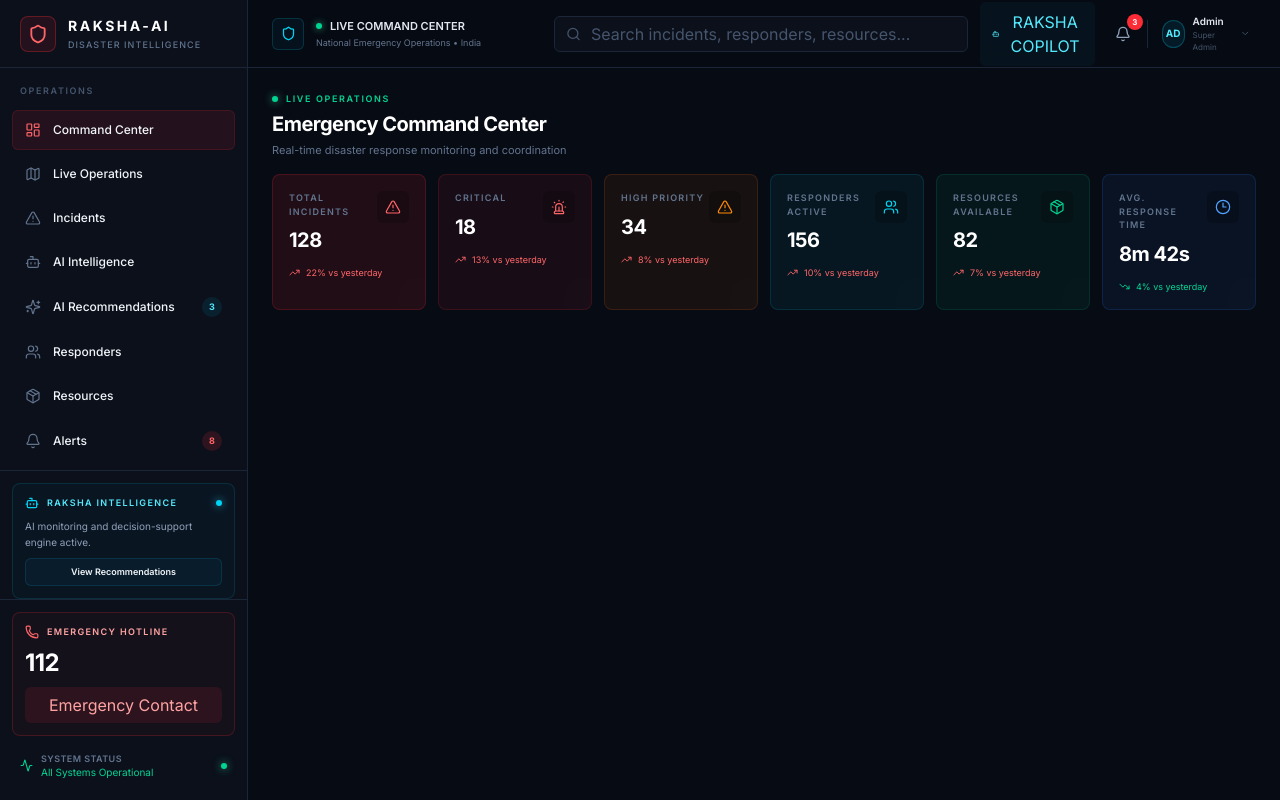
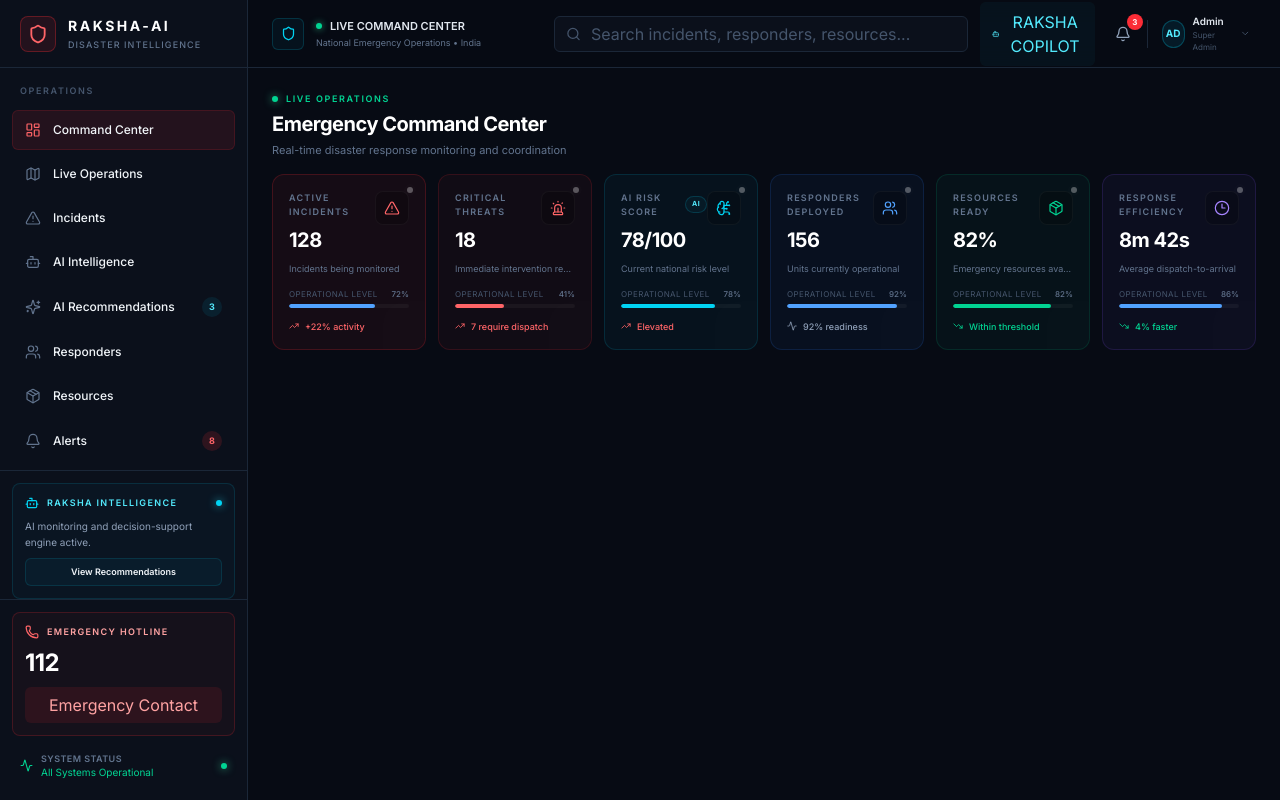
Before and after one commit to mussayib87/raksha-aii, a React (Vite) app: page / in a window 1280 px wide. Built offline with nearby package versions, Linux system fonts and the light colour scheme.

Commit message:
Refactor KPI cards with updated titles and properties

```diff
--- a/src/components/dashboard/KPICards.tsx
+++ b/src/components/dashboard/KPICards.tsx
@@ -1,78 +1,95 @@
 import {
   Activity,
   AlertTriangle,
+  BrainCircuit,
   Clock3,
   Package,
+  Radio,
   Siren,
   Users,
   TrendingDown,
   TrendingUp,
+  Zap,
 } from "lucide-react";
 
 interface KPI {
   title: string;
   value: string;
-  change: string;
-  trend: "up" | "down";
+  subtitle: string;
+  status: string;
+  trend: "up" | "down" | "neutral";
   icon: typeof Activity;
   iconClass: string;
   glowClass: string;
+  progress?: number;
 }
 
 const kpis: KPI[] = [
   {
-    title: "Total Incidents",
+    title: "Active Incidents",
     value: "128",
-    change: "22% vs yesterday",
+    subtitle: "Incidents being monitored",
+    status: "+22% activity",
     trend: "up",
     icon: AlertTriangle,
     iconClass: "text-red-400",
-    glowClass: "bg-red-500/10 border-red-500/20",
+    glowClass: "bg-red-500/[0.06] border-red-500/20",
+    progress: 72,
   },
   {
-    title: "Critical",
+    title: "Critical Threats",
     value: "18",
-    change: "13% vs yesterday",
+    subtitle: "Immediate intervention required",
+    status: "7 require dispatch",
     trend: "up",
     icon: Siren,
     iconClass: "text-red-400",
-    glowClass: "bg-red-500/[0.07] border-red-500/15",
+    glowClass: "bg-red-500/[0.045] border-red-500/15",
+    progress: 41,
   },
   {
-    title: "High Priority",
-    value: "34",
-    change: "8% vs yesterday",
+    title: "AI Risk Score",
+    value: "78/100",
+    subtitle: "Current national risk level",
+    status: "Elevated",
     trend: "up",
-    icon: AlertTriangle,
-    iconClass: "text-orange-400",
-    glowClass: "bg-orange-500/[0.07] border-orange-500/15",
+    icon: BrainCircuit,
+    iconClass: "text-cyan-400",
+    glowClass: "bg-cyan-500/[0.045] border-cyan-500/15",
+    progress: 78,
   },
   {
-    title: "Responders Active",
+    title: "Responders Deployed",
     value: "156",
-    change: "10% vs yesterday",
-    trend: "up",
+    subtitle: "Units currently operational",
+    status: "92% readiness",
+    trend: "neutral",
     icon: Users,
-    iconClass: "text-cyan-400",
-    glowClass: "bg-cyan-500/[0.07] border-cyan-500/15",
+    iconClass: "text-blue-400",
+    glowClass: "bg-blue-500/[0.045] border-blue-500/15",
+    progress: 92,
   },
   {
-    title: "Resources Available",
-    value: "82",
-    change: "7% vs yesterday",
-    trend: "up",
+    title: "Resources Ready",
+    value: "82%",
+    subtitle: "Emergency resources available",
+    status: "Within threshold",
+    trend: "down",
     icon: Package,
     iconClass: "text-emerald-400",
-    glowClass: "bg-emerald-500/[0.07] border-emerald-500/15",
+    glowClass: "bg-emerald-500/[0.045] border-emerald-500/15",
+    progress: 82,
   },
   {
-    title: "Avg. Response Time",
+    title: "Response Efficiency",
     value: "8m 42s",
-    change: "4% vs yesterday",
+    subtitle: "Average dispatch-to-arrival",
+    status: "4% faster",
     trend: "down",
     icon: Clock3,
-    iconClass: "text-blue-400",
-    glowClass: "bg-blue-500/[0.07] border-blue-500/15",
+    iconClass: "text-violet-400",
+    glowClass: "bg-violet-500/[0.045] border-violet-500/15",
+    progress: 86,
   },
 ];
 
@@ -81,18 +98,39 @@ export default function KPICards() {
     <section className="grid grid-cols-2 gap-3 xl:grid-cols-6">
       {kpis.map((kpi) => {
         const Icon = kpi.icon;
+
         const TrendIcon =
-          kpi.trend === "up" ? TrendingUp : TrendingDown;
+          kpi.trend === "up"
+            ? TrendingUp
+            : kpi.trend === "down"
+              ? TrendingDown
+              : Activity;
+
+        const trendClass =
+          kpi.trend === "up"
+            ? "text-red-400"
+            : kpi.trend === "down"
+              ? "text-emerald-400"
+              : "text-slate-400";
 
         return (
           <div
             key={kpi.title}
-            className={`group relative overflow-hidden rounded-lg border p-4 transition-all duration-200 hover:-translate-y-0.5 hover:border-[var(--border-light)] ${kpi.glowClass}`}
+            className={`group relative overflow-hidden rounded-xl border p-4 transition-all duration-200 hover:-translate-y-0.5 hover:border-[var(--border-light)] ${kpi.glowClass}`}
           >
+            {/* Top row */}
             <div className="flex items-start justify-between">
-              <div>
-                <div className="text-[9px] font-semibold uppercase tracking-[0.14em] text-slate-500">
-                  {kpi.title}
+              <div className="min-w-0">
+                <div className="flex items-center gap-1.5">
+                  <div className="text-[9px] font-semibold uppercase tracking-[0.14em] text-slate-500">
+                    {kpi.title}
+                  </div>
+
+                  {kpi.title === "AI Risk Score" && (
+                    <span className="rounded-full border border-cyan-500/20 bg-cyan-500/5 px-1.5 py-0.5 text-[7px] font-bold uppercase tracking-wider text-cyan-300">
+                      AI
+                    </span>
+                  )}
                 </div>
 
                 <div className="mt-2 text-xl font-bold tracking-tight text-white">
@@ -100,7 +138,7 @@ export default function KPICards() {
                 </div>
               </div>
 
-              <div className="rounded-md bg-black/20 p-2">
+              <div className="rounded-lg border border-white/[0.04] bg-black/20 p-2">
                 <Icon
                   size={16}
                   strokeWidth={1.8}
@@ -109,31 +147,70 @@ export default function KPICards() {
               </div>
             </div>
 
-            <div className="mt-3 flex items-center gap-1.5 text-[9px]">
+            {/* Description */}
+            <div className="mt-2 truncate text-[9px] text-slate-500">
+              {kpi.subtitle}
+            </div>
+
+            {/* Progress */}
+            {typeof kpi.progress === "number" && (
+              <div className="mt-3">
+                <div className="mb-1 flex items-center justify-between">
+                  <span className="text-[8px] uppercase tracking-wider text-slate-600">
+                    Operational level
+                  </span>
+
+                  <span className="text-[8px] font-medium text-slate-500">
+                    {kpi.progress}%
+                  </span>
+                </div>
+
+                <div className="h-1 overflow-hidden rounded-full bg-white/[0.04]">
+                  <div
+                    className={`h-full rounded-full transition-all duration-700 ${
+                      kpi.title === "Critical Threats"
+                        ? "bg-red-400"
+                        : kpi.title === "AI Risk Score"
+                          ? "bg-cyan-400"
+                          : kpi.title === "Resources Ready"
+                            ? "bg-emerald-400"
+                            : "bg-blue-400"
+                    }`}
+                    style={{
+                      width: `${kpi.progress}%`,
+                    }}
+                  />
+                </div>
+              </div>
+            )}
+
+            {/* Status */}
+            <div className="mt-3 flex items-center gap-1.5">
               <TrendIcon
-                size={11}
-                className={
-                  kpi.trend === "down"
-                    ? "text-emerald-400"
-                    : "text-red-400"
-                }
+                size={10}
+                className={trendClass}
               />
 
               <span
-                className={
-                  kpi.trend === "down"
-                    ? "text-emerald-400"
-                    : "text-red-400"
-                }
+                className={`text-[9px] font-medium ${trendClass}`}
               >
-                {kpi.change}
+                {kpi.status}
               </span>
             </div>
 
-            <div className="pointer-events-none absolute -bottom-8 -right-8 h-20 w-20 rounded-full bg-white/[0.015] blur-2xl transition-all group-hover:bg-white/[0.035]" />
+            {/* Live indicator */}
+            <div className="absolute right-3 top-3">
+              <span className="relative flex h-1.5 w-1.5">
+                <span className="absolute inline-flex h-full w-full animate-ping rounded-full bg-white/20" />
+                <span className="relative inline-flex h-1.5 w-1.5 rounded-full bg-white/30" />
+              </span>
+            </div>
+
+            {/* Background glow */}
+            <div className="pointer-events-none absolute -bottom-10 -right-10 h-24 w-24 rounded-full bg-white/[0.015] blur-2xl transition-all duration-300 group-hover:bg-white/[0.035]" />
           </div>
         );
       })}
     </section>
   );
-      }
+            }
```
